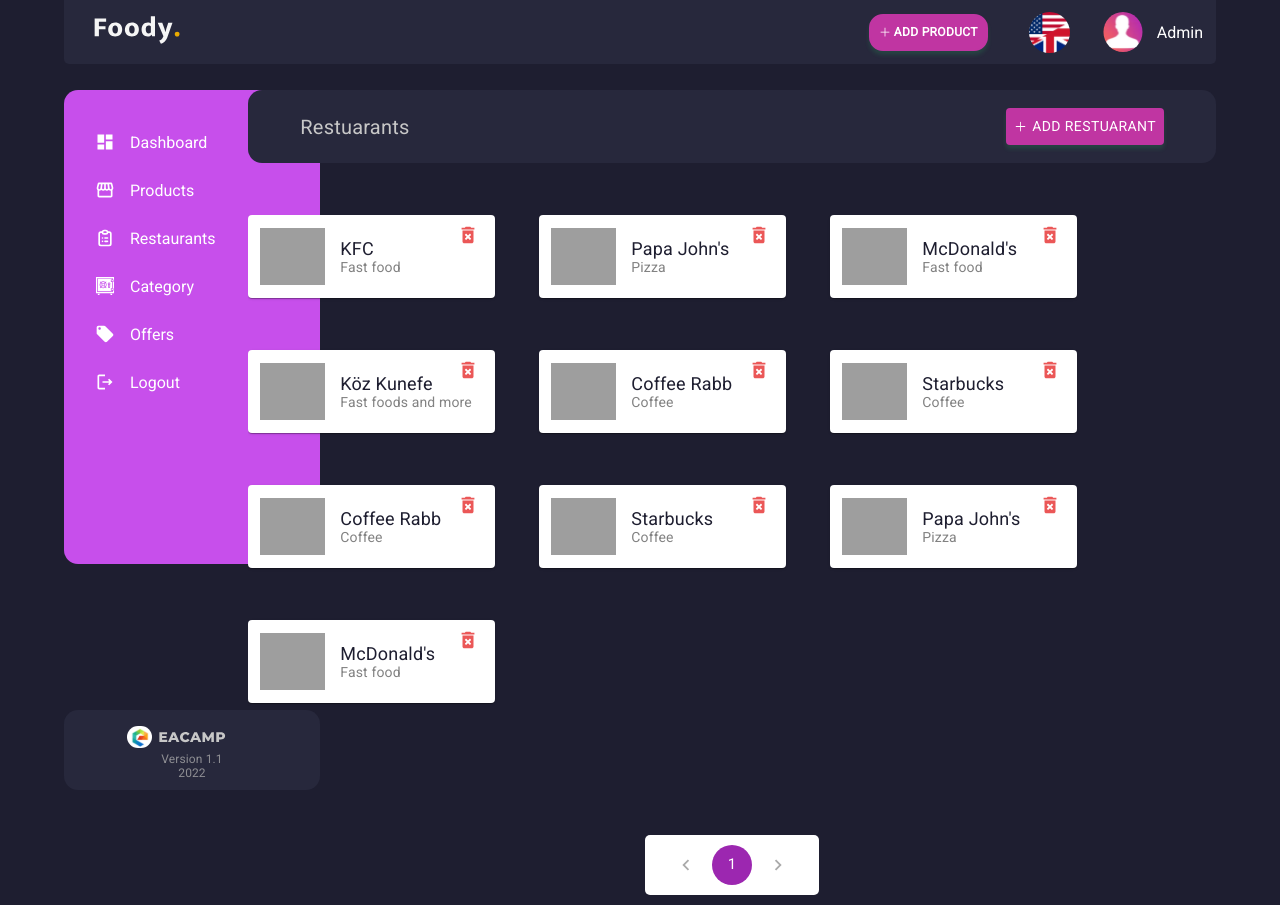
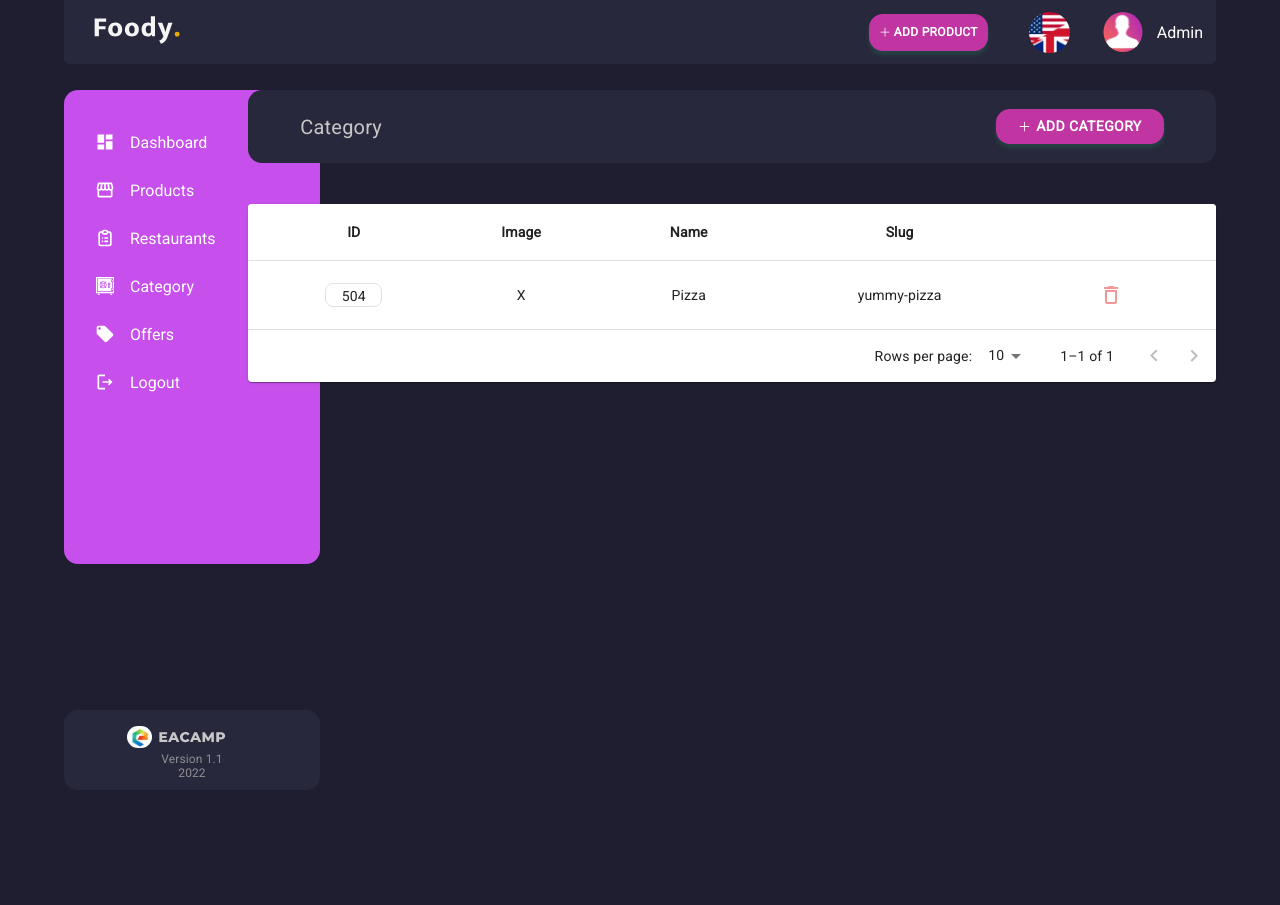
Before and after one commit to ff-10/food-admin, a React (Create React App) app: page / in a window 1280 px wide. After the commit the page ends 800 px from the top, so only its background shows below. Built offline with nearby package versions, Linux system fonts and the light colour scheme; grey boxes are pictures that could not be loaded.

Commit message:
Category style and table completed

```diff
--- a/src/App.js
+++ b/src/App.js
@@ -1,4 +1,4 @@
-import Restuarants from "./components/Restuarants";
+import Category from "./components/Category";
 import "./styles/App.css";
 
 
@@ -6,7 +6,7 @@
 
   return (
     <>
-      <Restuarants/>
+      <Category/>
     </>
   );
 }
--- /dev/null
+++ b/src/components/Category/Category.styled.js
@@ -0,0 +1,47 @@
+import { Button } from "@mui/material";
+import styled from "styled-components";
+
+
+export const CategoryHeader = styled.div`
+    height: 73px;
+    background: #27283C;
+    border-radius: 14px;
+    display: flex;
+    justify-content: space-between;
+    align-items: center;
+    padding: 0 52px;
+    margin-bottom: 41px;
+`;
+
+
+
+export const HeaderCaption = styled.p`
+    font-size: 20px;
+    display: flex;
+    align-items: center;
+    justify-content: space-between;
+    letter-spacing: 0.01em;
+    color: #C7C7C7;
+`;
+
+
+
+export const AddCategoryBtn = styled(Button)`
+    width: 168px;
+    height: 35px;
+    font-weight: bold !important;
+    background: #C035A2 !important;
+    border: 2px solid #C035A2 !important;
+    box-shadow: 0px 4px 4px rgba(39, 174, 96, 0.2);
+    border-radius: 14px !important;
+    letter-spacing: 0.25px;
+    color: #FFFFFF !important;
+`;
+
+export const IDCell = styled.p`
+    padding: 2px 12px;
+    border: 1px solid #DFE2E9;
+    border-radius: 8px;
+    width: 57px;
+    height: 24px;
+`;
--- /dev/null
+++ b/src/components/Category/index.js
@@ -0,0 +1,153 @@
+import Header from "../../shared/components/Header";
+import Footer from "../../shared/components/Footer";
+import Sidebar from "../../shared/components/Sidebar";
+
+import Container from "../../shared/components/Container";
+import PageContainer from "../../shared/components/PageContainer";
+
+
+import Paper from '@mui/material/Paper';
+import Table from '@mui/material/Table';
+import TableBody from '@mui/material/TableBody';
+import TableCell from '@mui/material/TableCell';
+import TableContainer from '@mui/material/TableContainer';
+import TableHead from '@mui/material/TableHead';
+import TablePagination from '@mui/material/TablePagination';
+import TableRow from '@mui/material/TableRow';
+import { useState } from "react";
+import { MdDelete, MdDeleteForever, MdDeleteOutline } from "react-icons/md";
+import { AddCategoryBtn, CategoryHeader, HeaderCaption } from "./Category.styled";
+import { BsPlusLg } from "react-icons/bs";
+
+import { IDCell } from "./Category.styled"
+import { Button } from "@mui/material";
+
+const columns = [
+    { id: 'id', label: 'ID', minWidth: 170 },
+    { id: 'img', label: 'Image', minWidth: 100 },
+    {
+        id: 'name',
+        label: 'Name',
+        minWidth: 170
+    },
+    {
+        id: 'slug',
+        label: 'Slug',
+        minWidth: 170
+    },
+    {
+        id: 'del',
+        label: '',
+        minWidth: 170
+    },
+];
+
+
+function deleteCategory(id) {
+    alert(id);
+}
+
+function createData(id, img, name, slug, del) {
+    return { id, img, name, slug, del };
+}
+
+const rows = [
+    //categories.map(category => ... onClick(id));
+    //fetch from API
+    createData(
+        <div style={{ display: 'flex', justifyContent: "center" }}><IDCell>504</IDCell></div>,
+        'X', 'Pizza', 'yummy-pizza', <Button onClick={() => deleteCategory(12)}><MdDeleteOutline style={{ color: "rgba(235, 87, 87, 0.61)", fontSize: 24 }} /></Button>),
+
+];
+
+export default function Category() {
+
+
+    const [page, setPage] = useState(0);
+    const [rowsPerPage, setRowsPerPage] = useState(10);
+
+
+    const handleChangePage = (event, newPage) => {
+        setPage(newPage);
+    };
+
+
+
+    const handleChangeRowsPerPage = (event) => {
+        setRowsPerPage(+event.target.value);
+        setPage(0);
+    };
+
+    return (
+
+        <Container>
+            <Header />
+            <Sidebar />
+            <Footer />
+
+            <PageContainer>
+
+                <CategoryHeader>
+                    <HeaderCaption>
+                        Category
+                    </HeaderCaption>
+
+                    <AddCategoryBtn><BsPlusLg style={{ color: '#FFFFFF', marginRight: 5, fontSize: 13 }} />Add Category</AddCategoryBtn>
+                </CategoryHeader>
+
+                <Paper sx={{ width: '100%', overflow: 'hidden' }}>
+                    <TableContainer sx={{ maxHeight: 600 }}>
+                        <Table stickyHeader aria-label="sticky table">
+                            <TableHead>
+                                <TableRow>
+                                    {columns.map((column) => (
+                                        <TableCell
+                                            key={column.id}
+                                            align={column.align}
+                                            style={{ minWidth: column.minWidth, textAlign: "center", fontWeight: "bold" }}
+                                        >
+                                            {column.label}
+                                        </TableCell>
+                                    ))}
+                                </TableRow>
+                            </TableHead>
+                            <TableBody>
+                                {rows
+                                    .slice(page * rowsPerPage, page * rowsPerPage + rowsPerPage)
+                                    .map((row) => {
+                                        return (
+                                            <TableRow hover role="checkbox" tabIndex={-1} key={row.id}>
+                                                {columns.map((column) => {
+                                                    const value = row[column.id];
+                                                    return (
+                                                        <TableCell key={column.id} align={column.align} style={{ textAlign: "center" }}>
+                                                            {column.format && typeof value === 'number'
+                                                                ? column.format(value)
+                                                                : value}
+                                                        </TableCell>
+                                                    );
+                                                })}
+                                            </TableRow>
+                                        );
+                                    })}
+                            </TableBody>
+                        </Table>
+                    </TableContainer>
+                    <TablePagination
+                        rowsPerPageOptions={[10, 25, 100]}
+                        component="div"
+                        count={rows.length}
+                        rowsPerPage={rowsPerPage}
+                        page={page}
+                        onPageChange={handleChangePage}
+                        onRowsPerPageChange={handleChangeRowsPerPage}
+                    />
+                </Paper>
+
+
+            </PageContainer>
+        </Container>
+
+    )
+
+}
```
